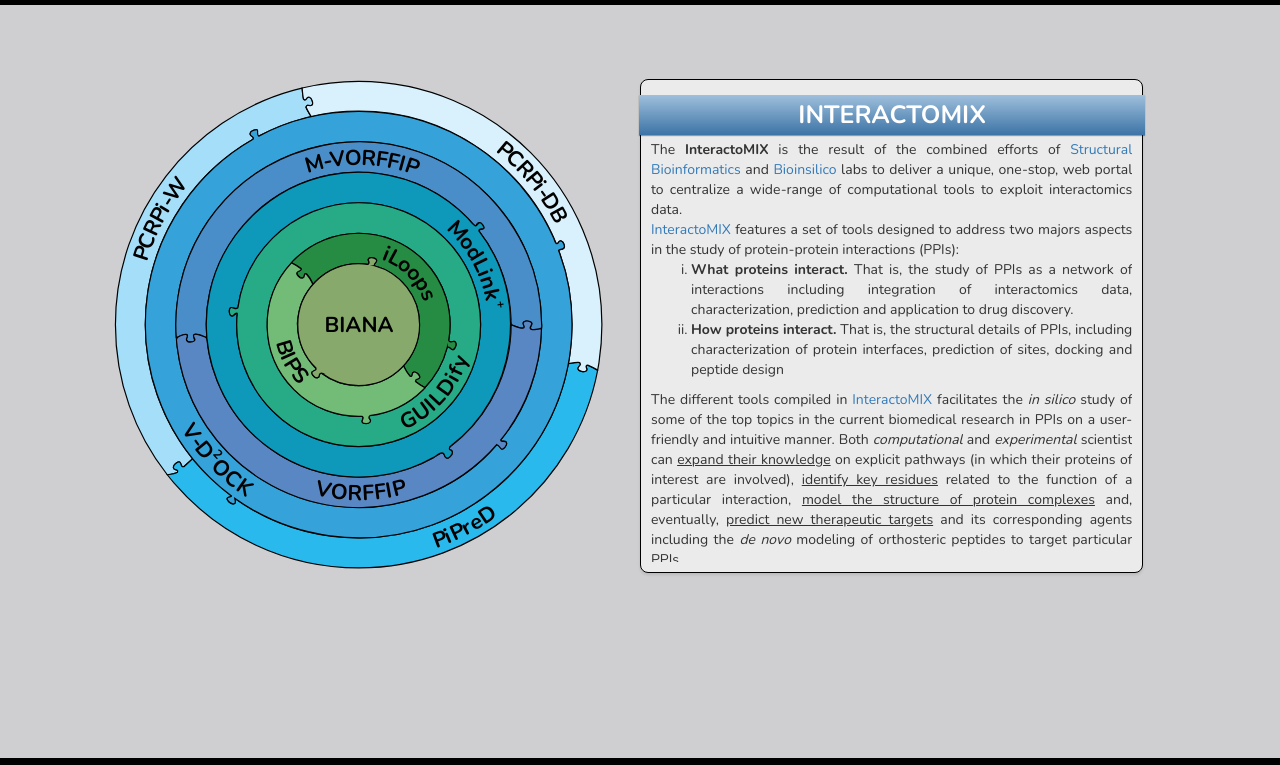
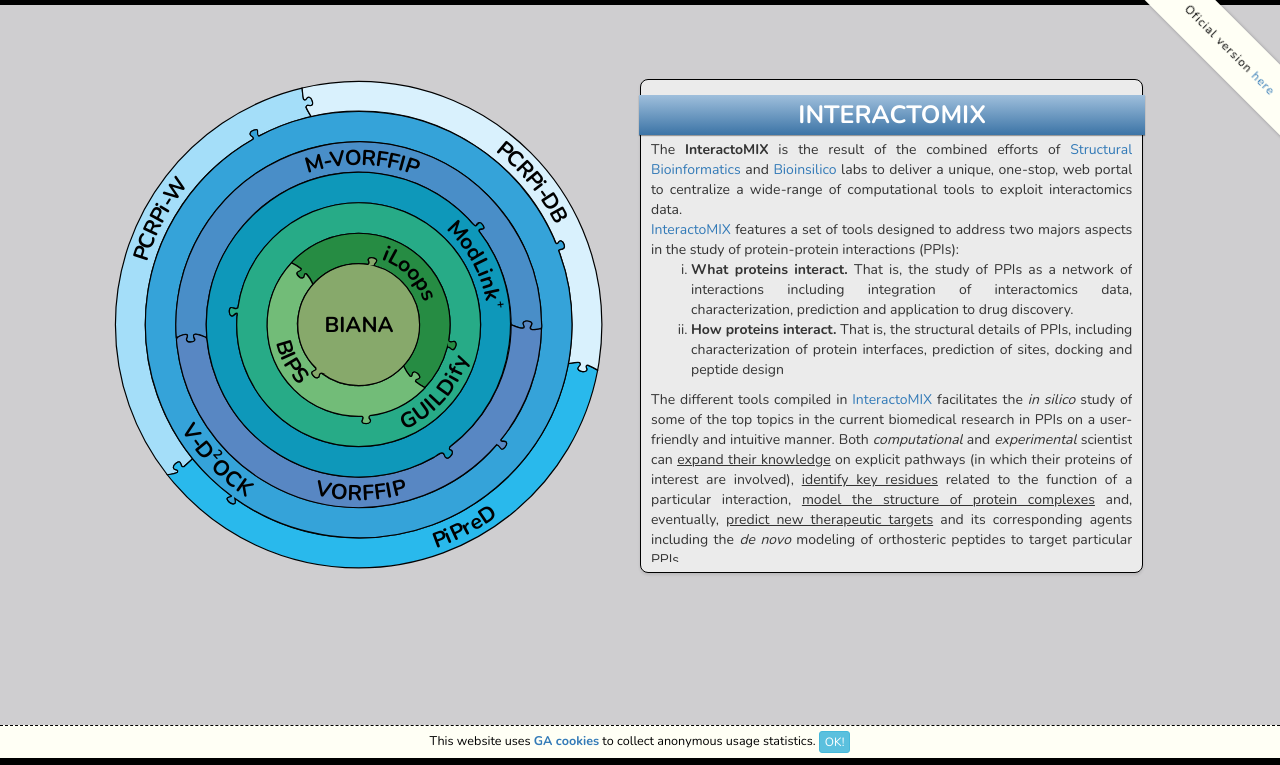
Before and after one commit to structuralbioinformatics/interactoMIX, a website: page index.html in a window 1280 px wide. Shown: the top 765 px of the page. Drawn offline with nearby package versions, Linux system fonts and the light colour scheme.

Commit message:
Added Google Analytics, Cookie Warning and nonofficial site banner

```diff
--- a/app/self/css/app.css
+++ b/app/self/css/app.css
@@ -1,8 +1,8 @@
 /*
 * @Author: jaumebonet
 * @Date:   2015-05-19 14:13:04
-* @Last Modified by:   jaumebonet
-* @Last Modified time: 2015-11-12 11:23:24
+* @Last Modified by:   Jaume Bonet
+* @Last Modified time: 2016-03-09 14:00:27
 */
 html, body {
     min-height: 100% !important;
@@ -221,11 +221,37 @@
     filter:         none;
 }
 
+.cookie_foot {
+    font-family:      'Nunito';
+    font-weight:      400;
+    z-index:          1000;
+    width:            100%;
+    padding-top:      5px;
+    padding-bottom:   5px;
+    font-size:        90%;
+    color:            black;
+    text-align:       center;
+    position:         absolute;
+    left:             0;
+    bottom:           42px;
+    min-width:        1000px;
+    border-top:       1px dashed black;
+    background-color: #fffff5;
+}
+.cookie_foot a {
+    font-weight: 700;
+}
+.cookie_foot a:hover {
+    color: #cfced0;
+}
+.cookie_foor button {
+    float: right;
+}
+
 .footer {
     font-family:      'Nunito';
     font-weight:      400;
     background-color: black;
-    z-index:          1000;
     width:            100%;
     padding-top:      10px;
     padding-bottom:   10px;
@@ -245,3 +271,65 @@
 .footer a:hover {
     color: #cfced0;
 }
+
+.corner-ribbon{
+    font-family:       'Nunito';
+    font-weight:       400;
+    font-size:         85%;
+    width:             200px;
+    background:        #fffff5;
+    position:          absolute;
+    top:               25px;
+    left:              -50px;
+    text-align:        center;
+    line-height:       50px;
+    letter-spacing:    1px;
+    color:             black;
+    transform:         rotate(-45deg);
+    -webkit-transform: rotate(-45deg);
+    z-index:           1100;
+}
+
+/* Custom styles */
+
+.corner-ribbon.sticky{
+  position: fixed;
+}
+
+.corner-ribbon.shadow{
+  box-shadow: 0 0 3px rgba(0,0,0,.3);
+}
+
+/* Different positions */
+
+.corner-ribbon.top-left{
+  top: 25px;
+  left: -50px;
+  transform: rotate(-45deg);
+  -webkit-transform: rotate(-45deg);
+}
+
+.corner-ribbon.top-right{
+  top: 25px;
+  right: -50px;
+  left: auto;
+  transform: rotate(45deg);
+  -webkit-transform: rotate(45deg);
+}
+
+.corner-ribbon.bottom-left{
+  top: auto;
+  bottom: 25px;
+  left: -50px;
+  transform: rotate(45deg);
+  -webkit-transform: rotate(45deg);
+}
+
+.corner-ribbon.bottom-right{
+  top: auto;
+  right: -50px;
+  bottom: 25px;
+  left: auto;
+  transform: rotate(-45deg);
+  -webkit-transform: rotate(-45deg);
+}
--- a/app/self/js/app.js
+++ b/app/self/js/app.js
@@ -1,14 +1,14 @@
 /*
 * @Author: jaumebonet
 * @Date:   2015-05-19 14:25:18
-* @Last Modified by:   jaumebonet
-* @Last Modified time: 2015-05-26 13:06:07
+* @Last Modified by:   Jaume Bonet
+* @Last Modified time: 2016-03-09 14:12:59
 */
 
 (function(){
     var app = angular.module('interactomix', ['bullseye', 'info', 'ui.bootstrap']);
 
-    app.controller('MixController', ['$http', '$rootScope', function($http, $rootScope){
+    app.controller('MixController', ['$http', '$location', '$rootScope', function($http, $location, $rootScope){
         $rootScope.status = 0;
         $rootScope.over   = 0;
         $rootScope.server = ['intro', 'biana', 'bips', 'iloops', 'guildify', 'modlink',
@@ -20,6 +20,9 @@
         this.currentDate = function(){
             return new Date();
         };
+        this.isOfficialURL = function(){
+            return $location.absUrl().split('?')[0] == "http://jaumebonet.cat/interactoMIX";
+        }
     }]);
 
     app.directive('pickHeight', function() {
--- a/index.html
+++ b/index.html
@@ -12,6 +12,9 @@
         <link rel="icon" type="image/png" href="app/content/favicon.png">
     </head>
     <body ng-app="interactomix" ng-controller="MixController as mc">
+        <div class="corner-ribbon top-right sticky shadow" ng-show="!mc.isOfficialURL()">
+        Oficial version <a href="http://interactomix.com">here</a>
+        </div>
         <div class="row main">
             <div class="col-xs-1"></div>
             <div id="content-wrapper" class="col-xs-10">
@@ -25,6 +28,10 @@
                 </div>
             </div>
             <div class="col-xs-1"></div>
+        </div>
+        <div class="cookie_foot" ng-init="cookie=true" ng-show="cookie">
+            This website uses <a href="http://www.google.com/analytics/learn/privacy.html" target="_blank">GA cookies</a> to collect anonymous usage statistics.
+            <button type="button" class="btn btn-info btn-xs" ng-click="cookie=false">OK!</button>
         </div>
         <div class="footer">
             A joined effort of the
@@ -45,5 +52,14 @@
         <script type="text/javascript" src="app/self/js/bullseye.js"></script>
         <script type="text/javascript" src="app/self/js/box.js"></script>
         <script type="text/javascript" src="app/self/js/app.js"></script>
+        <script>
+          (function(i,s,o,g,r,a,m){i['GoogleAnalyticsObject']=r;i[r]=i[r]||function(){
+          (i[r].q=i[r].q||[]).push(arguments)},i[r].l=1*new Date();a=s.createElement(o),
+          m=s.getElementsByTagName(o)[0];a.async=1;a.src=g;m.parentNode.insertBefore(a,m)
+          })(window,document,'script','//www.google-analytics.com/analytics.js','ga');
+
+          ga('create', 'UA-74877325-1', 'auto');
+          ga('send', 'pageview');
+        </script>
     </body>
 </html>
```
